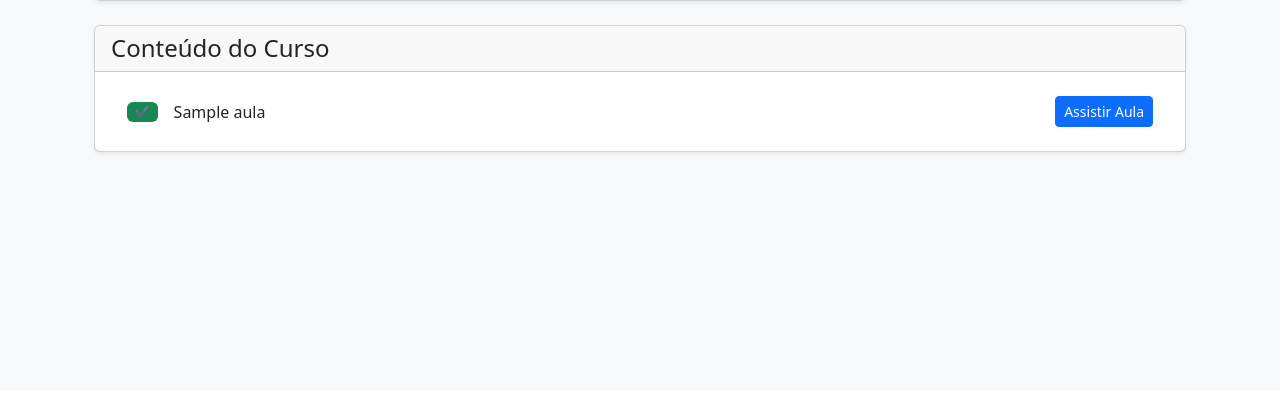
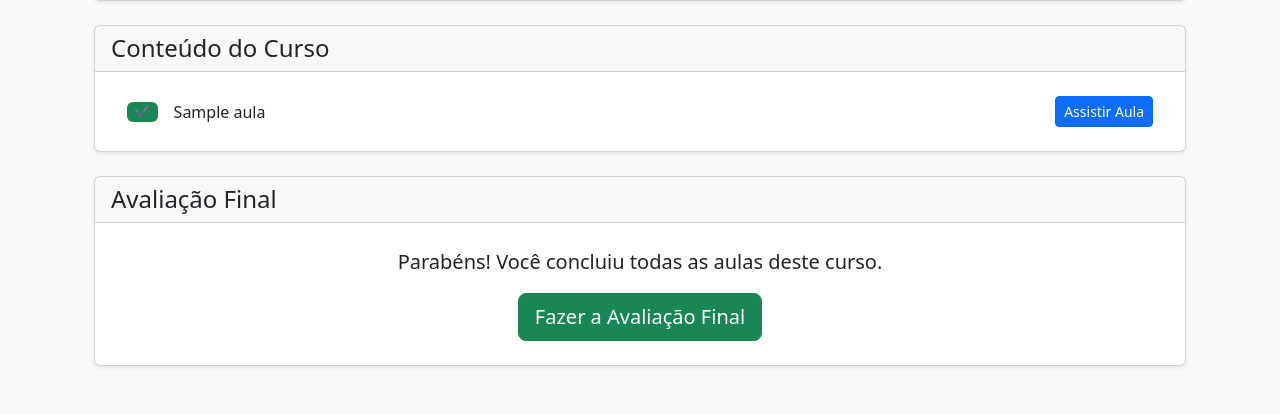
Before and after one commit to leobrda/coursePlatform, a Django app: page /cursos/curso/1/ in a window 1280 px wide. Shown: the part 409-823 px from the top of the page. Before the commit the page ends 564 px from the top, so only its background shows below. Run offline with Django 5.2, Linux system fonts and the light colour scheme; a user stored in the database is signed in; tables that the repository leaves empty hold one stand-in row (values such as "Sample post"); grey boxes marked "Sample" are stand-in pictures.

Commit message:
feat(quiz): Implement student quiz-taking and results flow

```diff
--- a/cursos/templates/cursos/detalhe_curso.html
+++ b/cursos/templates/cursos/detalhe_curso.html
@@ -64,6 +64,22 @@
                 </div>
             </div>
 
+            {% if user.is_authenticated and user.associado and curso in user.associado.cursos_inscritos.all and curso.quiz %}
+                <div class="card shadow-sm mt-4">
+                    <div class="card-header">
+                        <h2 class="h4 mb-0">Avaliação Final</h2>
+                    </div>
+                    <div class="card-body text-center p-4">
+                        {% if aulas_do_curso_count > 0 and aulas_do_curso_count == aulas_concluidas_count %}
+                            <p class="lead">Parabéns! Você concluiu todas as aulas deste curso.</p>
+                            <a href="{% url 'cursos:fazer_quiz' pk_curso=curso.pk %}" class="btn btn-success btn-lg">Fazer a Avaliação Final</a>
+                        {% else %}
+                            <p class="text-muted">Você precisa de concluir todas as {{ aulas_do_curso_count }} aulas do curso para desbloquear a avaliação final. Você já completou {{ aulas_concluidas_count }}.</p>
+                        {% endif %}
+                    </div>
+                </div>
+            {% endif %}
+
         </div>
     </div>
 </div>
--- a/cursos/views.py
+++ b/cursos/views.py
@@ -79,8 +79,16 @@ def detalhe_curso(request, pk):
 
     curso = get_object_or_404(Curso, pk=pk, organizacao=organizacao_usuario)
 
+    aulas_do_curso_count = curso.aulas.count()
+    aulas_concluidas_count = 0
+    if request.user.is_authenticated and hasattr(request.user, 'associado'):
+        associado = request.user.associado
+        aulas_concluidas_count = associado.aulas_concluidas.filter(curso=curso).count()
+
     context = {
         'curso': curso,
+        'aulas_do_curso_count': aulas_do_curso_count,
+        'aulas_concluidas_count': aulas_concluidas_count,
     }
 
     return render(request, 'cursos/detalhe_curso.html', context=context)
@@ -636,15 +644,17 @@ def fazer_quiz(request, pk_curso):
     curso = get_object_or_404(Curso, pk=pk_curso)
     quiz = get_object_or_404(Quiz, curso=curso)
     associado = get_object_or_404(Associado, usuario=request.user)
-    aulas_do_curso = curso.aulas.all()
-    aulas_concluidas_do_curso = associado.aulas_concluidas.filter(curso=curso)
+    aulas_do_curso_count = curso.aulas.count()
+    aulas_concluidas_count = associado.aulas_concluidas.filter(curso=curso).count()
 
-    if aulas_do_curso.count() != aulas_concluidas_do_curso.count():
-        return HttpResponseForbidden('Você precisa concluir todas as aulas antes de fazer a avaliação.')
+    if aulas_do_curso_count == 0 or aulas_do_curso_count != aulas_concluidas_count:
+        return HttpResponseForbidden('Você precisa de concluir todas as aulas antes de fazer a avaliação.')
 
     context = {
         'quiz': quiz,
     }
+
+    return render(request, 'cursos/fazer_quiz.html', context=context)
 
 
 @login_required
```
Also changed, not shown: cursos/templates/cursos/fazer_quiz.html (added, +42 -0 lines), cursos/templates/cursos/resultado_quiz.html (added, +37 -0 lines).
